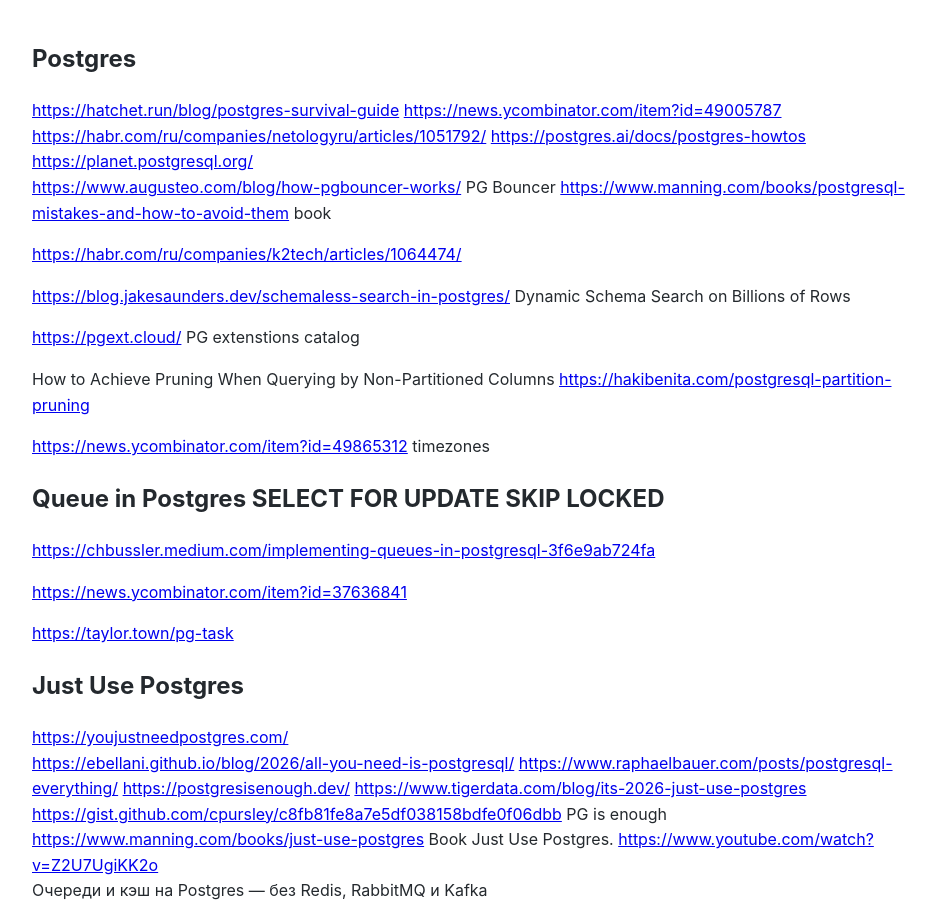
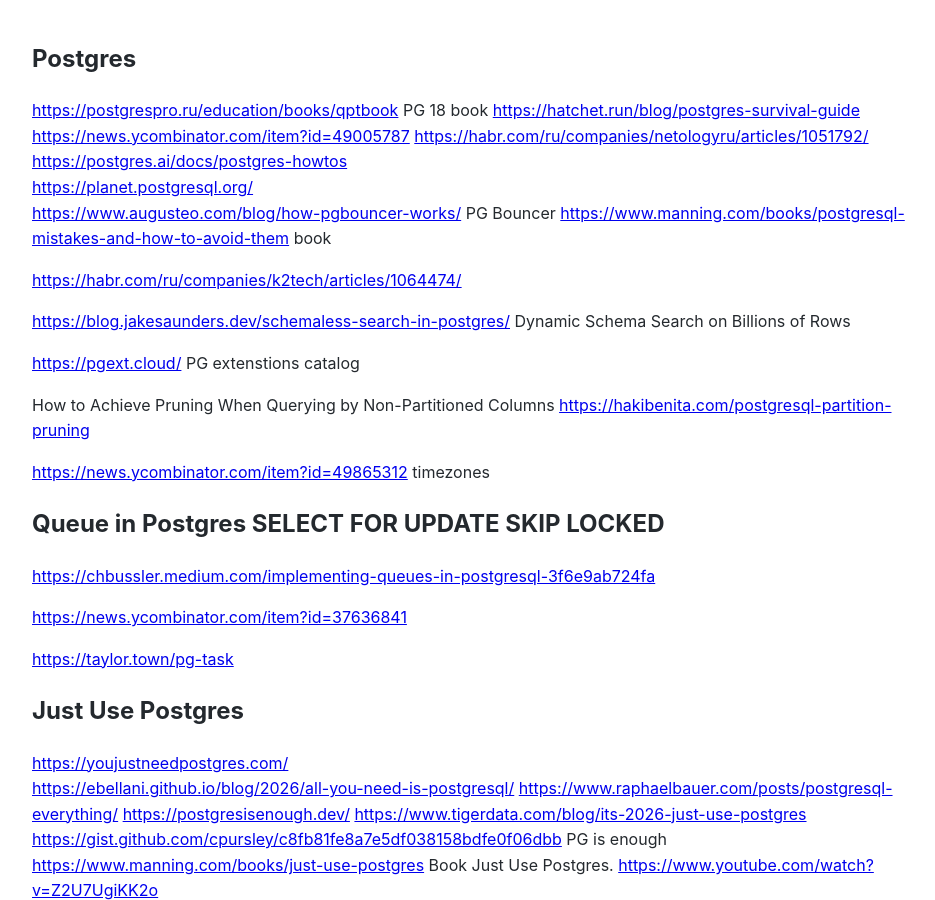
Before and after one commit to Michael-Lubinsky/michael-lubinsky.github.com, a Jekyll site: the page built from pg/pg.md, in a window 1280 px wide and 900 px high. Shown: the whole window, without its empty margins (158-1093 px from the left). Built offline with Jekyll 4.4.1, drawn with Linux system fonts in a browser that asks for light colours; our own code applies the rules of GitHub Pages for plain Markdown files.

Commit message:
Add PG 18 book link to Postgres documentation
Added a link to the PG 18 book in the Postgres section.

```diff
--- a/pg/pg.md
+++ b/pg/pg.md
@@ -1,4 +1,5 @@
 ## Postgres
+<https://postgrespro.ru/education/books/qptbook> PG 18 book
 <https://hatchet.run/blog/postgres-survival-guide>
 <https://news.ycombinator.com/item?id=49005787>
 <https://habr.com/ru/companies/netologyru/articles/1051792/>
```
